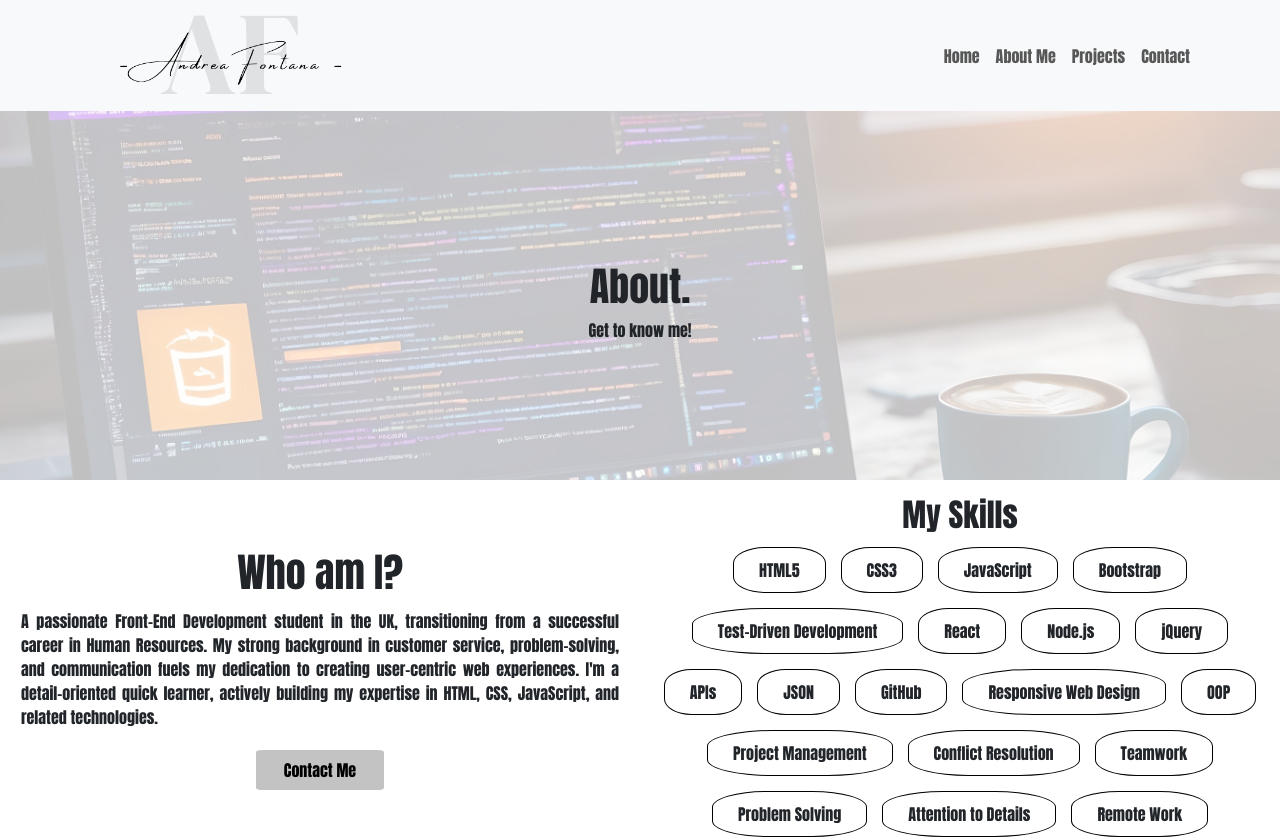
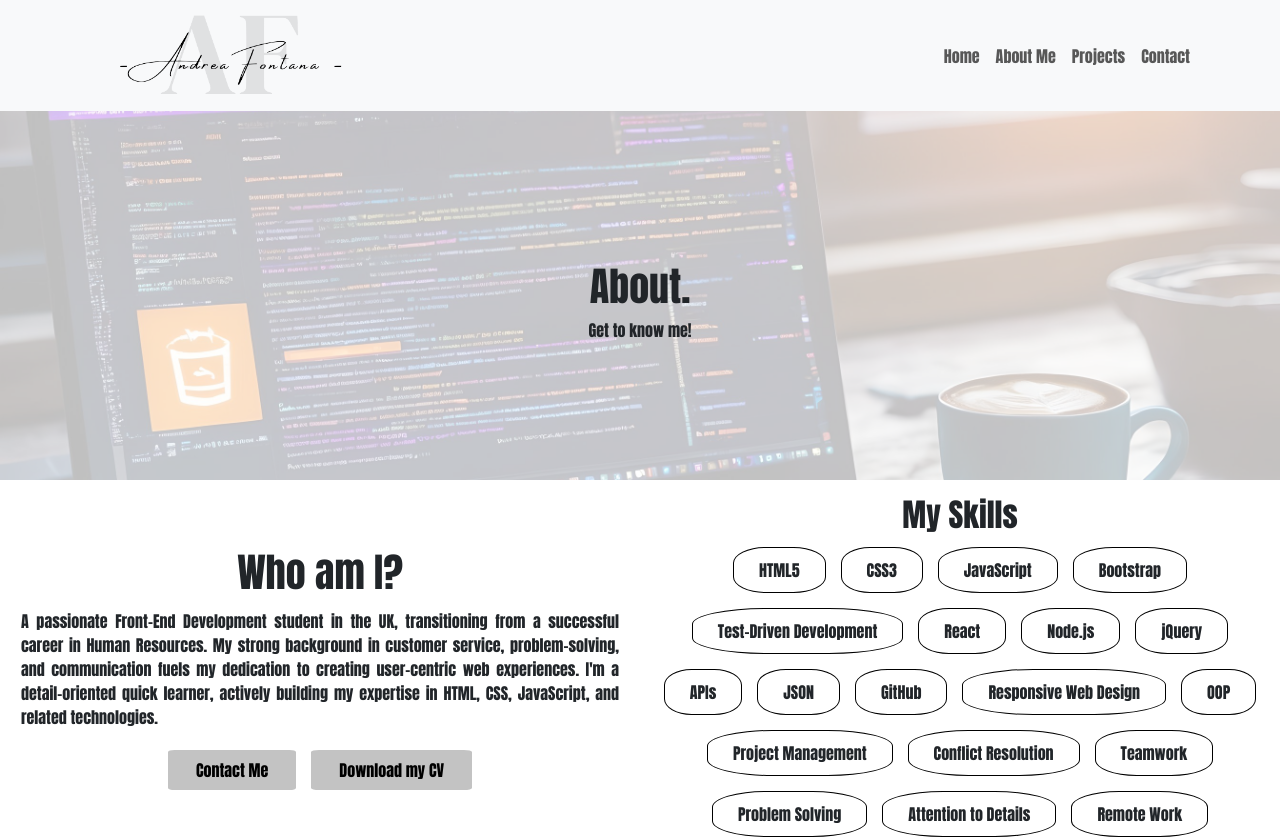
Before and after one commit to AndyFt/Andrea-Fontana-react-portfolio, a React (Vite) app: page /Andrea-Fontana-react-portfolio/about in a window 1280 px wide. Shown: the top 839 px of the page. Built offline with nearby package versions, Linux system fonts and the light colour scheme; a web font is replaced by a local one.

Commit message:
created button to download CV on About page and added the pdf file to assets/docs

```diff
--- a/src/components/AboutContent.jsx
+++ b/src/components/AboutContent.jsx
@@ -3,7 +3,17 @@ import  { Link } from 'react-router-dom';
 import "./AboutContentStyles.css";
 import MySkills from "./MySkills";
 
+
 const AboutContent = () => {
+  const onButtonClick = () => {
+    const pdfUrl = "src\assets\docs\AndreaFontana CV - Front-End Web Developer.pdf";
+    const link = document.createElement("a");
+    link.href = pdfUrl;
+    link.download = "AndreaFontana CV - Front-End Web Developer.pdf"; // specify the filename
+    document.body.appendChild(link);
+    link.click();
+    document.body.removeChild(link);
+};
   return (
     <div className="about">
       <div className="left">
@@ -16,9 +26,14 @@ const AboutContent = () => {
           detail-oriented quick learner, actively building my expertise in HTML,
           CSS, JavaScript, and related technologies.
         </p>
+        <div className="buttons-container">
         <Link to="/contact" className="button">
           Contact Me
         </Link>
+        <button onClick={onButtonClick} className="button">
+          Download my CV
+        </button>
+        </div>
       </div>
 
       <div className="right">
--- a/src/components/AboutContentStyles.css
+++ b/src/components/AboutContentStyles.css
@@ -61,6 +61,7 @@
   display: flex;
   padding: 8px 28px;
   align-items: center;
+  justify-content: center;
   border: none;
   text-decoration: none !important;
   border-radius: 5%;
@@ -77,6 +78,14 @@
   transform: scale(1.05);
 }
 
+.buttons-container {
+  display: flex;
+  flex-direction: row;
+  justify-content: space-between;
+  gap: 15px;
+
+}
+
 @media screen and (max-width: 768px) {
   .about {
     flex-direction: column;
@@ -85,6 +94,11 @@
   .left {
     width: calc(90%) !important;
   }
+
+  .buttons-container {
+    flex-direction: column;
+  }
+
   .right {
     width: calc(90%) !important;
   }
```
Also changed, not shown: 1 other file (tests, documents, lock files or other folders).
